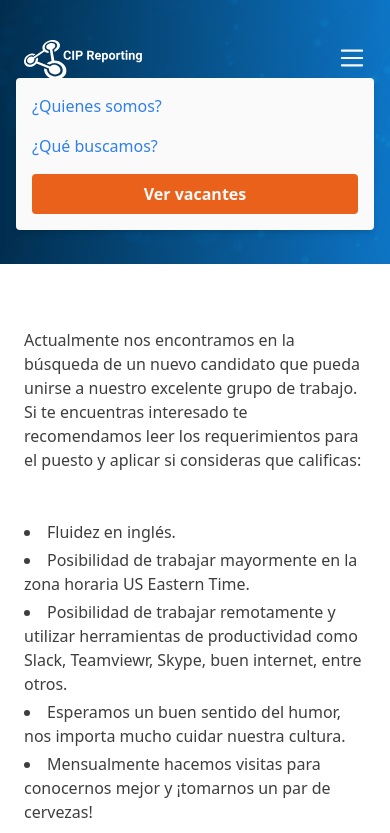
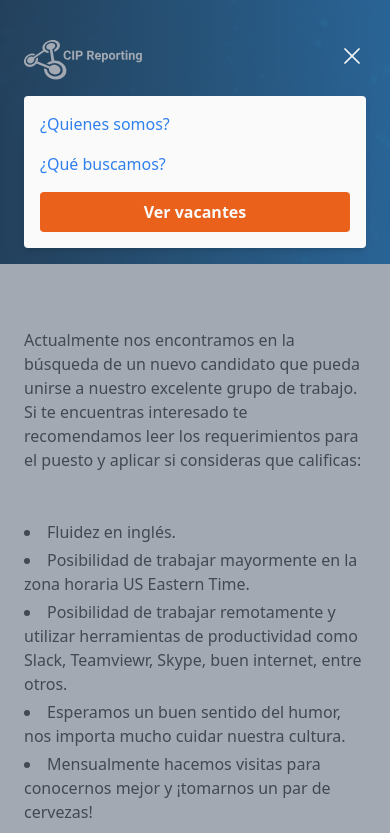
Before and after one commit to rduart3/cip-recruitment, a website built with Vite: page software-developer/index.html in a window 390 px wide. Both pictures are taken after a click on the button 352 px from the left and 58 px from the top of the page. Shown: the top 833 px of the page. Built offline with nearby package versions, Linux system fonts and the light colour scheme.

Commit message:
fix header in vacancy

```diff
--- a/software-developer/index.html
+++ b/software-developer/index.html
@@ -12,9 +12,9 @@
   </head>
   <body>
     <header class="absolute inset-x-0 z-30">
-      <nav>
+      <nav class="relative">
         <div class="mx-auto max-w-7xl px-6 lg:px-8">
-          <div class="flex w-full items-center justify-between py-10">
+          <div x-data="{ open: false }" class="flex w-full items-center justify-between py-10">
             <a href="#">
               <svg xmlns="http://www.w3.org/2000/svg" fill="none" viewBox="0 0 168 57" class="h-10 w-auto xl:h-14">
                 <path
@@ -36,20 +36,33 @@
               <a class="text-xl text-cip-white-200" href="/#quienes-somos">¿Quienes somos?</a>
               <a class="text-xl text-cip-white-200" href="/#que-buscamos">¿Qué buscamos?</a>
               <div>
-                <a href="#" class="rounded bg-cip-white-200 px-5 py-2 text-base font-bold text-cip-orange-500">Ver vacantes</a>
+                <a href="/#vacantes" class="rounded bg-cip-white-200 px-5 py-2 text-base font-bold text-cip-orange-500">Ver vacantes</a>
               </div>
             </div>
 
-            <div x-data="{ open: false }" class="pt-0.5 lg:hidden">
-              <button @click="open = true">
-                <svg xmlns="http://www.w3.org/2000/svg" viewBox="0 0 20 20" fill="currentColor" class="h-7 w-7 text-cip-white-200">
+            <button class="relative z-50 -mt-2 lg:hidden" @click="open = true">
+              <svg xmlns="http://www.w3.org/2000/svg" fill="none" viewBox="0 0 24 24" stroke-width="1.5" stroke="currentColor" class="h-7 w-7 text-cip-white-200">
                 <path
-                    fill-rule="evenodd"
-                    d="M2 4.75A.75.75 0 012.75 4h14.5a.75.75 0 010 1.5H2.75A.75.75 0 012 4.75zM2 10a.75.75 0 01.75-.75h14.5a.75.75 0 010 1.5H2.75A.75.75 0 012 10zm0 5.25a.75.75 0 01.75-.75h14.5a.75.75 0 010 1.5H2.75a.75.75 0 01-.75-.75z"
-                    clip-rule="evenodd"
+                  class="origin-center transition duration-100"
+                  :class="open ? 'scale-90 opacity-0' : ''"
+                  stroke-linecap="round"
+                  stroke-linejoin="round"
+                  d="M3.75 6.75h16.5M3.75 12h16.5m-16.5 5.25h16.5"
                 />
+                <path class="duration-100000 origin-center transition" :class="open ? '' : 'scale-90 opacity-0'" stroke-linecap="round" stroke-linejoin="round" d="M6 18L18 6M6 6l12 12" />
               </svg>
             </button>
+
+            <div
+              x-show="open"
+              x-transition:enter="duration-150 ease-out"
+              x-transition:enter-start="opacity-0"
+              x-transition:enter-end="opacity-100"
+              x-transition:leave="duration-100 ease-in"
+              x-transition:leave-start="opacity-100"
+              x-transition:leave-end="opacity-0"
+              class="fixed inset-0 bg-slate-600/50"
+            ></div>
             <div
               x-show="open"
               x-transition:enter="duration-150 ease-out"
@@ -58,14 +71,13 @@
               x-transition:leave="duration-100 ease-in"
               x-transition:leave-start="opacity-100 scale-100"
               x-transition:leave-end="opacity-0 scale-95"
-                class="absolute inset-x-4 flex flex-col space-y-4 rounded bg-cip-white-200 p-4 shadow-md"
+              class="absolute inset-x-6 top-24 flex flex-col space-y-4 rounded bg-cip-white-200 p-4 shadow-md"
               @click.outside="open = false"
             >
-                <a href="/#quienes-somos" class="text-cip-blue-500">¿Quienes somos?</a>
-                <a href="/#que-buscamos" class="text-cip-blue-500">¿Qué buscamos?</a>
+              <a class="text-cip-blue-500" href="/#quienes-somos" @click="open = false">¿Quienes somos?</a>
+              <a class="text-cip-blue-500" href="/#que-buscamos" @click="open = false">¿Qué buscamos?</a>
               <div class="inline-flex w-full">
-                  <a href="#" class="w-full rounded bg-cip-orange-500 px-5 py-2 text-center text-base font-bold text-cip-white-200">Ver vacantes</a>
-                </div>
+                <a class="w-full rounded bg-cip-orange-500 px-5 py-2 text-center text-base font-bold text-cip-white-200" href="/#vacantes" @click="open = false">Ver vacantes</a>
               </div>
             </div>
           </div>
```
Lines whose indentation alone changed are shown as unchanged.
